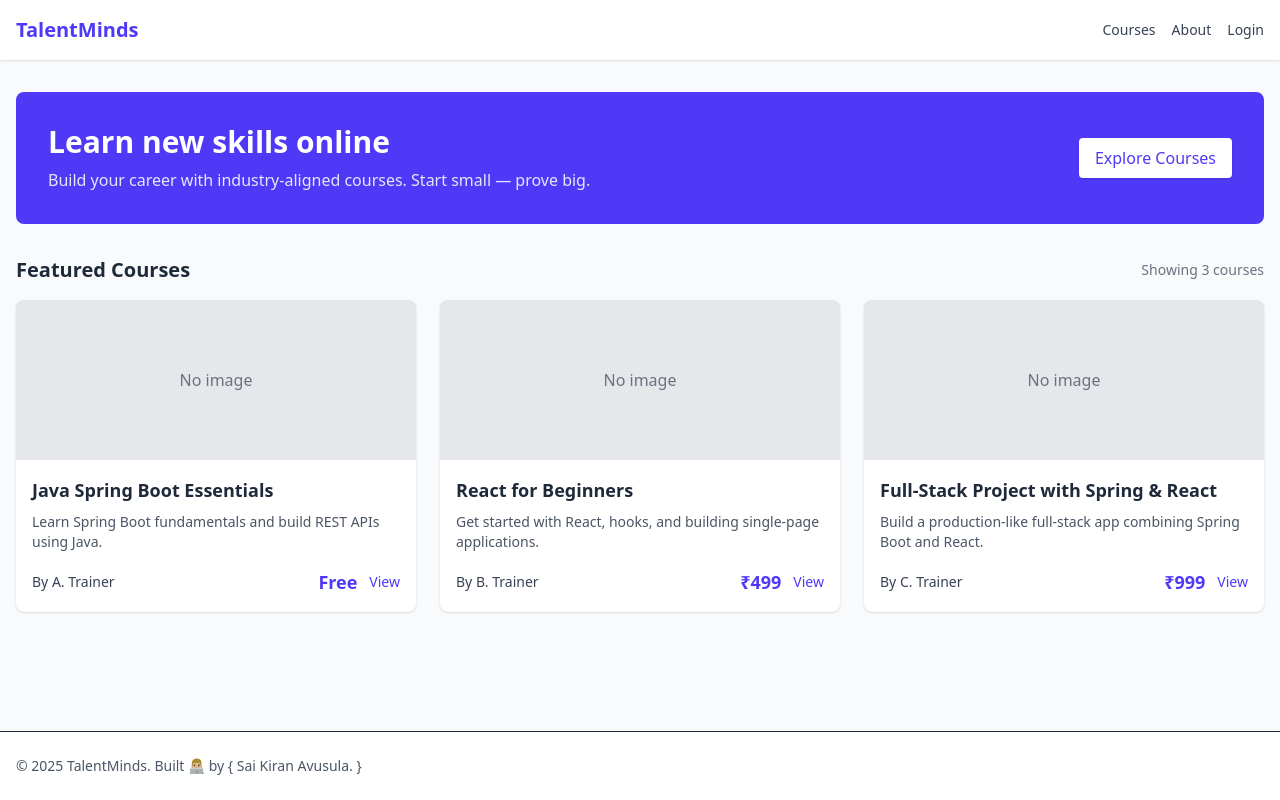
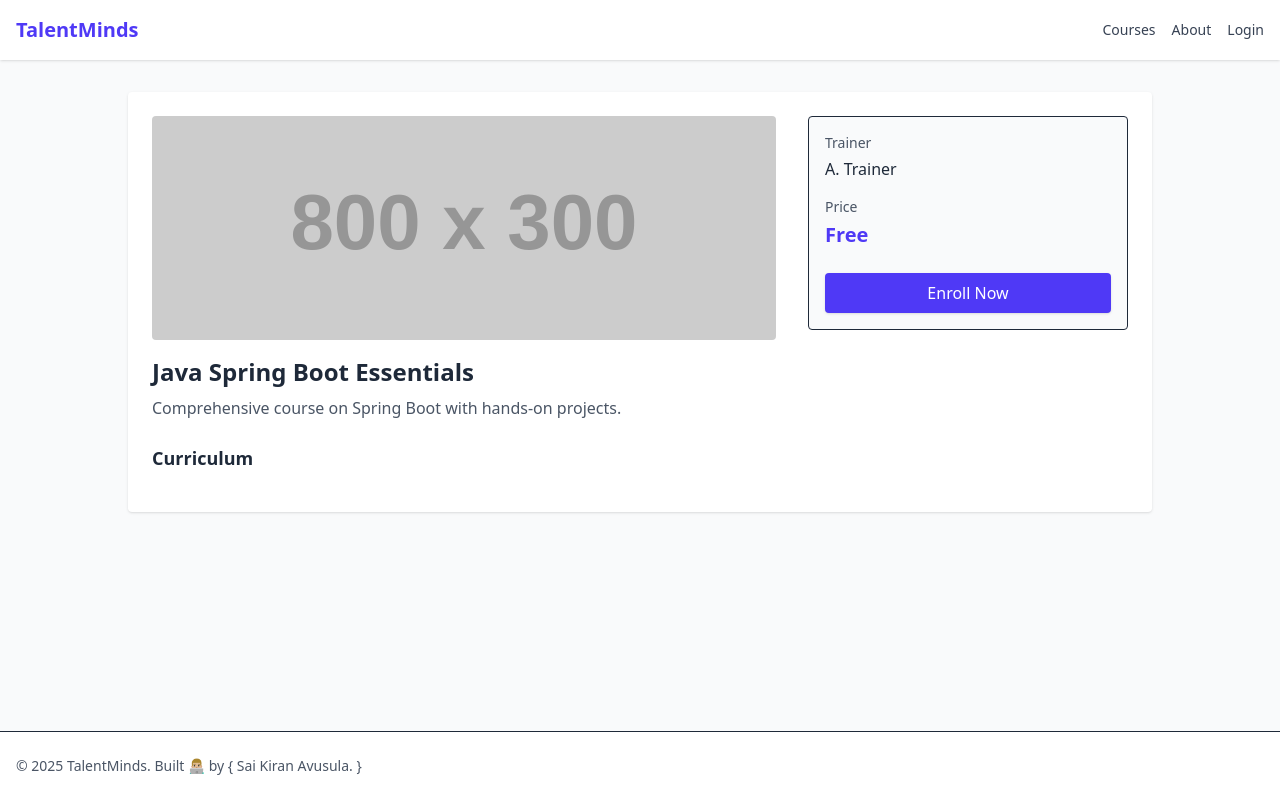
Before and after one commit to Saikiran-Avusula/talentminds-lms, a React (Vite) app in the folder frontend/: page /course/1 in a window 1280 px wide. Before the commit this address led to /. Built offline with nearby package versions, Linux system fonts and the light colour scheme.

Commit message:
CourseDetails section

```diff
--- a/frontend/src/App.jsx
+++ b/frontend/src/App.jsx
@@ -1,32 +1,30 @@
-// import './App.css'
-
 
 // import React from 'react'
+// import { Routes, Route, Navigate } from 'react-router-dom'
+// import Home from './pages/Home'
+// import MainLayout from './component/layout/MainLayout'
 
-// function App() {
-
+// export default function App() {
 //   return (
-//     <>
-//         <h1 className="text-3xl font-bold underline">
-//           Hello world....!
-//         </h1>
-//     </>
+//     <Routes>
+//       <Route path="/" element={<MainLayout><Home/></MainLayout>} />
+//       <Route path="*" element={<Navigate to="/" replace />} />
+//     </Routes>
 //   )
 // }
-
-// export default App
-
-
 
 import React from 'react'
 import { Routes, Route, Navigate } from 'react-router-dom'
 import Home from './pages/Home'
+import CourseDetail from './pages/CourseDetail'
 import MainLayout from './component/layout/MainLayout'
+
 
 export default function App() {
   return (
     <Routes>
       <Route path="/" element={<MainLayout><Home/></MainLayout>} />
+      <Route path="/course/:id" element={<MainLayout><CourseDetail/></MainLayout>} />
       <Route path="*" element={<Navigate to="/" replace />} />
     </Routes>
   )
--- a/frontend/src/pages/CourseDetail.jsx
+++ b/frontend/src/pages/CourseDetail.jsx
@@ -0,0 +1,89 @@
+import React, { useState } from 'react'
+import { useParams, useNavigate } from 'react-router-dom'
+import courses from '../mock-data/courses.json'
+
+function ModuleList({ modules }) {
+  const [openIndex, setOpenIndex] = useState(null)
+  return (
+    <div className="mt-4 space-y-3">
+      {modules.map((m, idx) => (
+        <div key={m.id} className="border rounded">
+          <button
+            onClick={() => setOpenIndex(openIndex === idx ? null : idx)}
+            className="w-full text-left p-3 flex justify-between items-center"
+          >
+            <div>
+              <div className="font-medium">{m.title}</div>
+              <div className="text-sm text-gray-500">Lesson {idx + 1}</div>
+            </div>
+            <div className="text-gray-400">{openIndex === idx ? '−' : '+'}</div>
+          </button>
+
+          {openIndex === idx && (
+            <div className="p-3 bg-white text-gray-700 border-t">
+              <p>{m.description || 'This lesson contains video and reading materials.'}</p>
+              {m.contentUrl && (
+                <div className="mt-2">
+                  <a href={m.contentUrl} target="_blank" rel="noreferrer" className="text-indigo-600">Open resource</a>
+                </div>
+              )}
+            </div>
+          )}
+        </div>
+      ))}
+    </div>
+  )
+}
+
+export default function CourseDetail() {
+  const { id } = useParams()
+  const navigate = useNavigate()
+  const course = courses.find(c => String(c.id) === String(id)) || courses[0]
+
+  const handleEnroll = () => {
+    // For now show a simple confirm and navigate to dashboard (later connect to backend)
+    const ok = window.confirm('Simulate enrollment? This will redirect you to dashboard (mock).')
+    if (ok) {
+      // In future: call POST /api/enroll/:id
+      navigate('/')
+      // show toast etc.
+    }
+  }
+
+  return (
+    <div className="max-w-5xl mx-auto">
+      <div className="bg-white rounded shadow p-6">
+        <div className="md:flex md:gap-8">
+          <div className="md:flex-1">
+            <img src={course.thumbnailUrl || 'https://via.placeholder.com/800x300?text=Course+Banner'} alt={course.title} className="w-full h-56 object-cover rounded" />
+            <h1 className="text-2xl font-bold mt-4">{course.title}</h1>
+            <p className="text-gray-600 mt-2">{course.description}</p>
+            <div className="mt-6">
+              <h3 className="text-lg font-semibold">Curriculum</h3>
+              <ModuleList modules={course.modules || []} />
+            </div>
+          </div>
+
+          <aside className="mt-6 md:mt-0 md:w-80">
+            <div className="border rounded p-4 bg-gray-50">
+              <div className="text-sm text-gray-600">Trainer</div>
+              <div className="font-medium mt-1">{course.trainerName || 'Trainer'}</div>
+
+              <div className="mt-4">
+                <div className="text-sm text-gray-600">Price</div>
+                <div className="text-xl font-bold text-indigo-600 mt-1">{course.price ? `₹${course.price}` : 'Free'}</div>
+              </div>
+
+              <button
+                onClick={handleEnroll}
+                className="mt-6 w-full bg-indigo-600 text-white py-2 rounded shadow hover:bg-indigo-700"
+              >
+                Enroll Now
+              </button>
+            </div>
+          </aside>
+        </div>
+      </div>
+    </div>
+  )
+}
```
